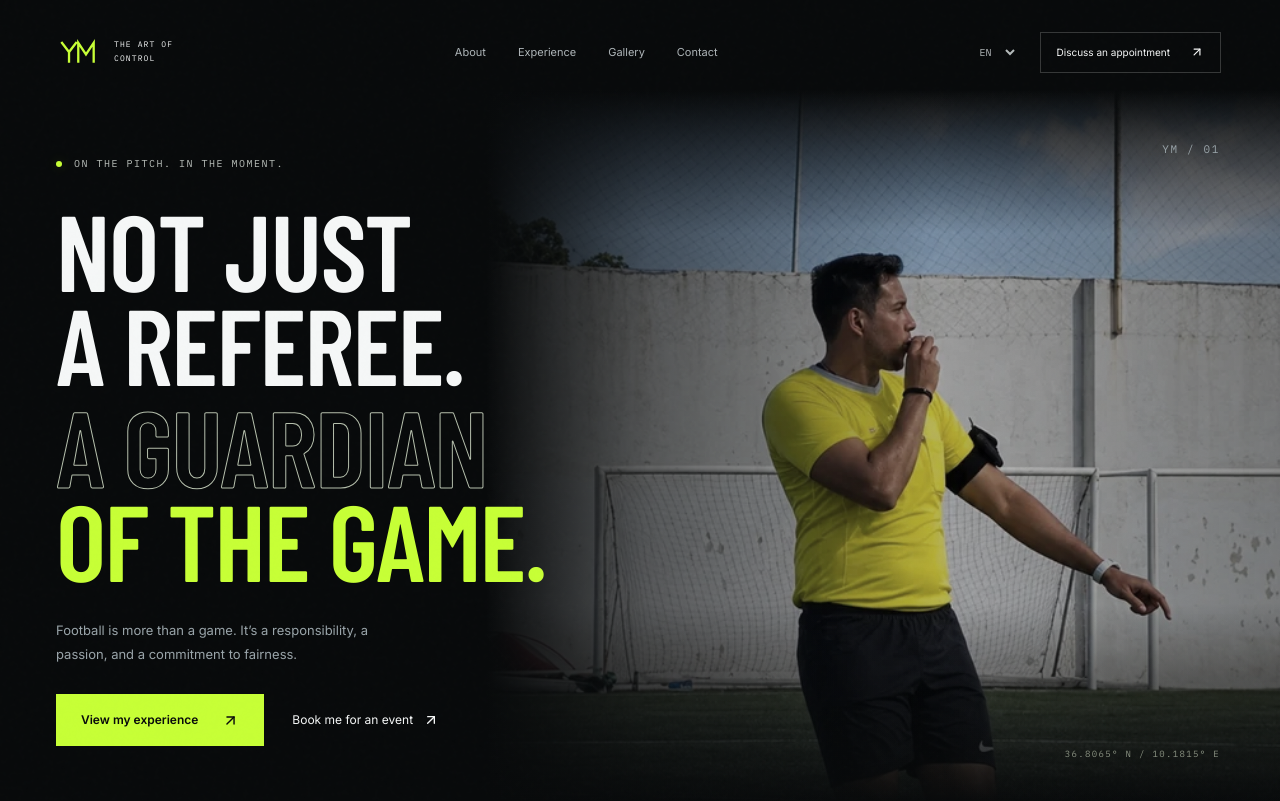
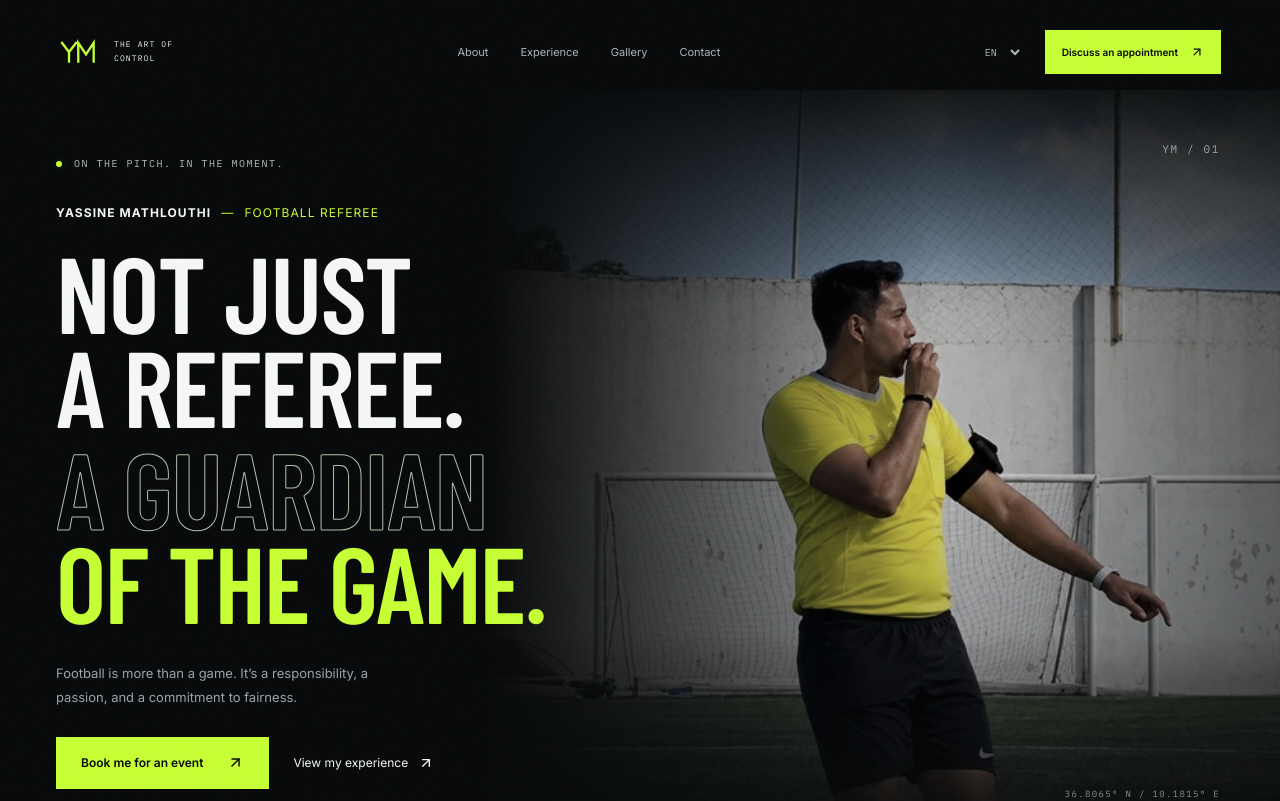
Before and after one commit to yassine-mathlouthi/Referee, a React (Vite) app: page / in a window 1280 px wide. Shown: the top 801 px of the page. Built offline with nearby package versions, Linux system fonts and the light colour scheme; a web font is replaced by a local one.

Commit message:
feat: refine hero identity photography and appointment presentation

```diff
--- a/src/sections/Hero.tsx
+++ b/src/sections/Hero.tsx
@@ -32,6 +32,7 @@ export function Hero({ ready = true }: { ready?: boolean }) {
     </motion.div>
     <div className="container hero-content">
       <div className="hero-overline eyebrow"><span className="status-dot" />{t.hero.label}</div>
+      <p className="hero-headline-identity"><strong>{t.name}</strong><span aria-hidden="true">—</span><span>{t.profession}</span></p>
       <h1 className="hero-title">
         <TextReveal text={t.hero.first} delay={.12} ready={ready} />
         <TextReveal text={t.hero.second} delay={.22} ready={ready} />
@@ -39,7 +40,7 @@ export function Hero({ ready = true }: { ready?: boolean }) {
       </h1>
       <div className="hero-bottom-copy">
         <p className="body-copy">{t.hero.body}</p>
-        <div className="hero-actions"><a className="button button-primary" href="#about">{t.hero.explore}<ArrowUpRight /></a><a className="hero-contact" href="#contact">{t.hero.contact}<ArrowUpRight size={16}/></a></div>
+        <div className="hero-actions"><a className="button button-primary" href="#contact">{t.hero.contact}<ArrowUpRight /></a><a className="hero-contact" href="#experience">{t.hero.explore}<ArrowUpRight size={16}/></a></div>
       </div>
     </div>
     <div className="hero-rail container">
--- a/src/styles/globals.css
+++ b/src/styles/globals.css
@@ -61,13 +61,16 @@ body::after { content: ''; position: fixed; inset: 0; z-index: 80; pointer-event
 .hero-content { padding-top: 157px; padding-bottom: 150px; position: relative; pointer-events: none; }
 .hero-content a { pointer-events: auto; }
 .hero-overline { display: flex; align-items: center; gap: 12px; margin-bottom: 33px; color: #bac0bb; font-size: 10px; }
+.hero-headline-identity { display: flex; flex-wrap: wrap; align-items: baseline; gap: 6px 10px; max-width: 530px; margin-bottom: 22px; font-size: 12px; line-height: 1.7; letter-spacing: .09em; text-transform: uppercase; }
+.hero-headline-identity strong { color: #f5f7f7; font-weight: 650; }
+.hero-headline-identity > span { color: #c7ff36; }
 .status-dot { display: inline-block; flex-shrink: 0; width: 6px; height: 6px; background: #c7ff36; border-radius: 50%; box-shadow: 0 0 12px #c7ff3633; }
 .hero-title { font: 600 clamp(72px, 8.4vw, 126px)/.87 var(--font-display); letter-spacing: -.015em; width: fit-content; }
 .hero-title-outline { color: #c7ff36; display: block; margin-top: 9px; }
 .hero-title-outline .text-clip:first-child { color: transparent; -webkit-text-stroke: 1px #b6c0ad; }
 .hero-bottom-copy { margin-top: 32px; max-width: 385px; }
 .hero-bottom-copy .body-copy { font-size: 13px; max-width: 350px; }
-.hero-actions { display: flex; align-items: center; gap: 28px; margin-top: 28px; }
+.hero-actions { display: flex; flex-wrap: wrap; align-items: center; gap: 16px 24px; margin-top: 28px; }
 .hero-contact { display: inline-flex; align-items: center; gap: 10px; font-size: 12px; white-space: nowrap; }
 .hero-contact:hover { color: #c7ff36; }
 .hero-rail { position: absolute; bottom: 0; inset-inline: 0; height: 95px; display: flex; align-items: center; justify-content: space-between; border-top: 1px solid #ffffff1a; }
@@ -128,7 +131,7 @@ body::after { content: ''; position: fixed; inset: 0; z-index: 80; pointer-event
 .match-card-header time { color: #a1adaf; }
 .match-record h3 { font: 500 14px/1.4 var(--font-sans); margin-block: 14px; overflow-wrap: anywhere; }
 .match-fixture { display: grid; gap: 8px; }
-.team-score { text-align: end; color: #f5f7f7; font: 500 23px/1 var(--font-display); font-variant-numeric: tabular-nums; }
+.team-score { text-align: end; color: #9aa5aa; font: 400 14px/1 var(--font-mono); font-variant-numeric: tabular-nums; }
 .match-season { color: #9aa5aa; margin-bottom: 14px; }
 .match-stats { display: grid; grid-template-columns: repeat(3, 1fr); margin: 0; border-block: 1px solid #ffffff1a; }
 .match-stats > div { display: flex; align-items: center; gap: 16px; padding: 16px 24px; border-inline-start: 1px solid #ffffff1a; }
@@ -142,9 +145,14 @@ body::after { content: ''; position: fixed; inset: 0; z-index: 80; pointer-event
 .match-filters button[aria-pressed="true"] { color: #080a0b; background: #c7ff36; border-color: #c7ff36; }
 .match-filters button:hover:not([aria-pressed="true"]) { color: #c7ff36; border-color: #c7ff36; }
 .match-category { color: #aeb8ba; }
-.match-meta { display: flex; flex-wrap: wrap; align-items: center; gap: 6px 14px; margin-bottom: 14px; font-size: 9px; line-height: 1.7; }
-.match-role { color: #c0c8c9; }
-.match-role-referee { color: #c7ff36; }
+.match-meta { display: flex; flex-wrap: wrap; align-items: center; gap: 6px 12px; margin-top: 14px; font-size: 10px; line-height: 1.7; }
+.match-role { color: #e2e8e9; background: #ffffff0a; border: 1px solid #ffffff30; padding: 4px 8px; font-weight: 650; }
+.match-role-referee { color: #c7ff36; border-color: #c7ff3650; background: #c7ff360a; }
+.competition-guide { margin-top: 22px; padding: 18px 20px; border-inline-start: 2px solid #c7ff3660; background: #101416; }
+.competition-guide h3 { color: #d4dada; font-size: 10px; line-height: 1.7; }
+.competition-guide dl { display: grid; grid-template-columns: 1fr 1fr; gap: 16px 28px; margin: 14px 0 0; }
+.competition-guide dt { color: #c7ff36; font-size: 11px; margin-bottom: 6px; }
+.competition-guide dd { color: #9aa5aa; font-size: 11px; line-height: 1.8; margin: 0; }
 .match-decisions { display: flex; flex-wrap: wrap; gap: 10px 14px; margin: 12px 0 0; font-size: 10px; color: #aeb8ba; }
 .match-decisions > div, .match-decisions dt { display: flex; gap: 7px; align-items: center; }
 .match-decisions dd { margin: 0; color: #f5f7f7; }
@@ -174,6 +182,7 @@ body::after { content: ''; position: fixed; inset: 0; z-index: 80; pointer-event
   .match-card-header .eyebrow { font-size: 8px; }
   .match-meta { font-size: 9px; gap: 4px 10px; }
   .match-filters { gap: 8px; }.match-filters button { padding-inline: 11px; font-size: 10px; }
+  .competition-guide dl { grid-template-columns: 1fr; }
   [dir="rtl"] .match-stats dd { font-size: 32px; }
   [dir="rtl"] .match-record h3 { font-size: 12px; }
 }
@@ -318,8 +327,8 @@ body::after { content: ''; position: fixed; inset: 0; z-index: 80; pointer-event
 .language-select { display: inline-flex; min-width: 44px; min-height: 44px; align-items: center; justify-content: center; }
 .language-select select { min-height: 44px; min-width: 44px; }
 .language-select option { background: #101416; color: #fff; }
-.nav-cta { display: flex; align-items: center; gap: 20px; font-size: 10px; border: 1px solid #ffffff30; padding: 12px 16px; }
-.nav-cta:hover { border-color: #c7ff36; color: #c7ff36; }
+.nav-cta { display: flex; align-items: center; justify-content: center; gap: 12px; min-height: 44px; font-size: 10px; font-weight: 600; background: #c7ff36; color: #080a0b; border: 1px solid #c7ff36; padding: 12px 16px; text-align: center; }
+.nav-cta:hover { background: #dcff87; border-color: #dcff87; }
 .menu-toggle { display: none; background: none; border: 0; padding: 12px; }
 .mobile-menu { position: fixed; inset: 0; width: 100%; max-width: none; height: 100dvh; max-height: none; margin: 0; border: 0; padding: 24px; background: #101416; color: #f5f7f7; }
 .mobile-menu[open] { display: flex; flex-direction: column; animation: menu-enter .25s ease-out; }
@@ -335,9 +344,12 @@ body::after { content: ''; position: fixed; inset: 0; z-index: 80; pointer-event
 @media (max-width: 1023px) { .brand > span { display: none; }.desktop-nav { gap: 22px; } }
 @media (max-width: 767px) {
   .navbar { top: 12px; left: 12px; right: 12px; height: 60px; padding-inline: 10px; }
-  .desktop-nav, .nav-cta { display: none; }
+  .desktop-nav { display: none; }
+  .nav-cta { max-width: 150px; padding: 8px 10px; font-size: 9px; line-height: 1.5; }
+  .nav-cta svg { display: none; }
+  .hero-headline-identity { font-size: 11px; letter-spacing: .05em; max-width: 350px; }
   .menu-toggle { display: inline-flex; }
-  .nav-actions { gap: 14px; }
+  .nav-actions { gap: 4px; }
 }
 @media (min-width: 1600px) { .hero-content { padding-top: 190px; }.hero-title { font-size: 145px; } }
 @media (max-width: 1023px) {
@@ -393,7 +405,7 @@ body::after { content: ''; position: fixed; inset: 0; z-index: 80; pointer-event
 @media (max-width: 767px) {
   .match-team { grid-template-columns: 22px minmax(0, 1fr) 14px; gap: 7px; }
   .match-team .team-badge { width: 22px; height: 26px; }
-  .team-score { font-size: 20px; }
+  .team-score { font-size: 12px; }
   .team-sources ul { grid-template-columns: 1fr; }
 }
 .about-languages { display: flex; flex-wrap: wrap; align-items: center; gap: 12px 24px; margin-top: 24px; }
@@ -415,18 +427,16 @@ body::after { content: ''; position: fixed; inset: 0; z-index: 80; pointer-event
   .contact-intro { flex: auto; max-width: 440px; }.contact-destinations { flex: auto; max-width: none; }
   .footer-top { flex-wrap: wrap; }.footer-socials { order: 3; flex-basis: 100%; justify-content: flex-start; }.back-top { margin-inline-start: auto; }
 }
-.hero-real-photo .hero-photo { filter: saturate(.7) brightness(.76); }
+.hero-real-photo .hero-photo { filter: saturate(.62) brightness(.82) contrast(1.06); }
 .hero-real-photo .hero-art-caption { display: none; }
-.hero-real-photo .hero-art-shade { background: linear-gradient(90deg, #080a0b 0%, #080a0b80 20%, #080a0b0a 55%, #080a0b4d 100%), linear-gradient(0deg, #080a0b 0%, transparent 28%, transparent 80%, #080a0b 100%); }
+.hero-real-photo .hero-art-shade { background: radial-gradient(ellipse at 55% 42%, transparent 14%, #080a0b55 64%, #080a0b99 100%), linear-gradient(90deg, #080a0b 0%, #080a0b99 20%, transparent 55%, #080a0b55 100%), linear-gradient(0deg, #080a0b 0%, transparent 28%, transparent 72%, #080a0be6 100%); }
 .about-image::after { content: ''; position: absolute; inset: 55% 0 0; background: linear-gradient(transparent, #080a0bd9); pointer-events: none; }
 .about-image-number, .about-image-corner { z-index: 1; }
-[dir="rtl"] .hero-real-photo .hero-art-shade { background: linear-gradient(270deg, #080a0b 0%, #080a0b80 20%, #080a0b0a 55%, #080a0b4d 100%), linear-gradient(0deg, #080a0b 0%, transparent 28%, transparent 80%, #080a0b 100%); }
+[dir="rtl"] .hero-real-photo .hero-art-shade { transform: scaleX(-1); }
 @media (max-width: 767px) {
   .hero-real-photo { min-height: 1140px; }
-  .hero-real-photo .hero-art { inset: 620px 20px 110px; opacity: 1; }
-  .hero-real-photo .hero-art-shade { background: linear-gradient(0deg, #080a0b99, transparent 40%, #080a0b1a); }
-  .hero-real-photo .hero-photo { filter: saturate(.85) brightness(.9); }
+  .hero-real-photo .hero-art { inset: 650px 20px 110px; opacity: 1; }
+  .hero-real-photo .hero-art-shade { background: radial-gradient(ellipse at 50% 42%, transparent 22%, #080a0b66 100%), linear-gradient(0deg, #080a0bcc, transparent 45%, #080a0b33); }
   [dir="rtl"] .hero-real-photo { min-height: 1250px; }
-  [dir="rtl"] .hero-real-photo .hero-art { inset: 720px 20px 110px; }
-  [dir="rtl"] .hero-real-photo .hero-art-shade { background: linear-gradient(0deg, #080a0b99, transparent 40%, #080a0b1a); }
+  [dir="rtl"] .hero-real-photo .hero-art { inset: 760px 20px 110px; }
 }
```
Also changed, not shown: 2 other files (tests, documents, lock files or other folders).
